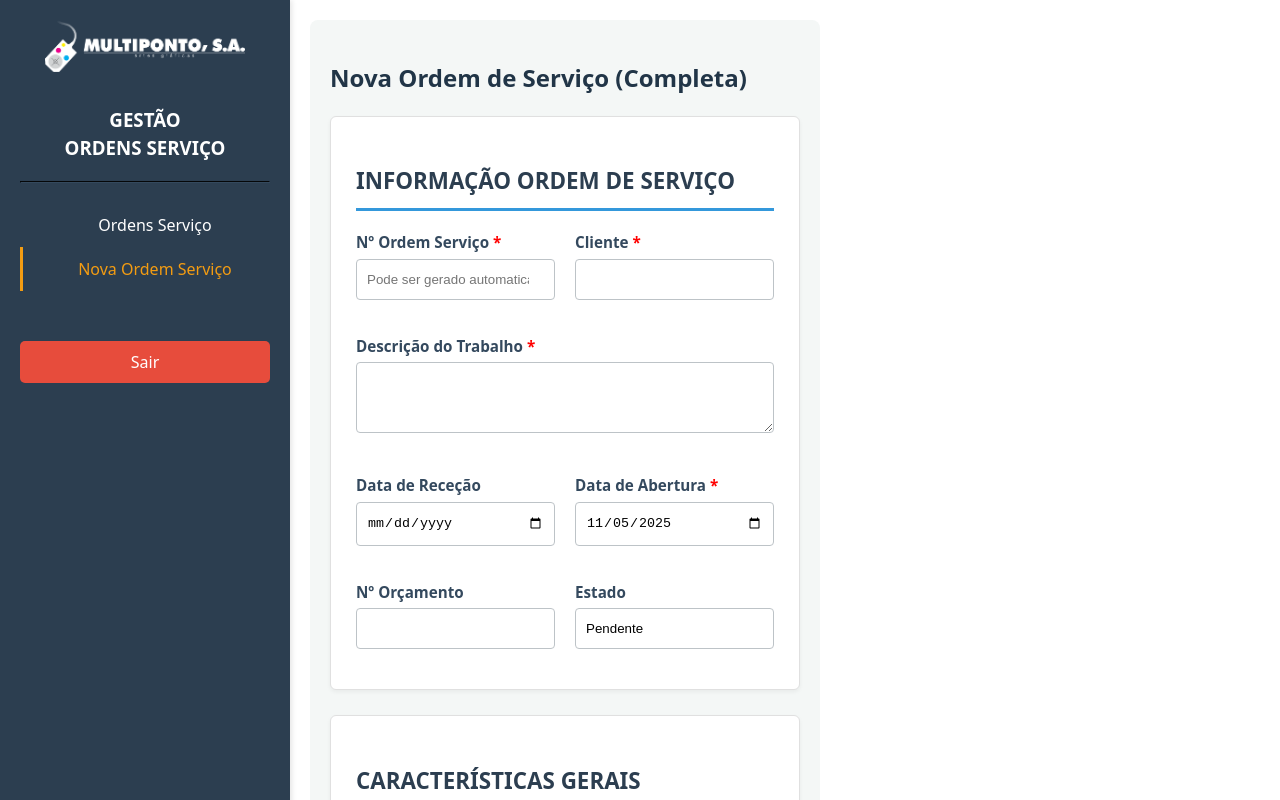
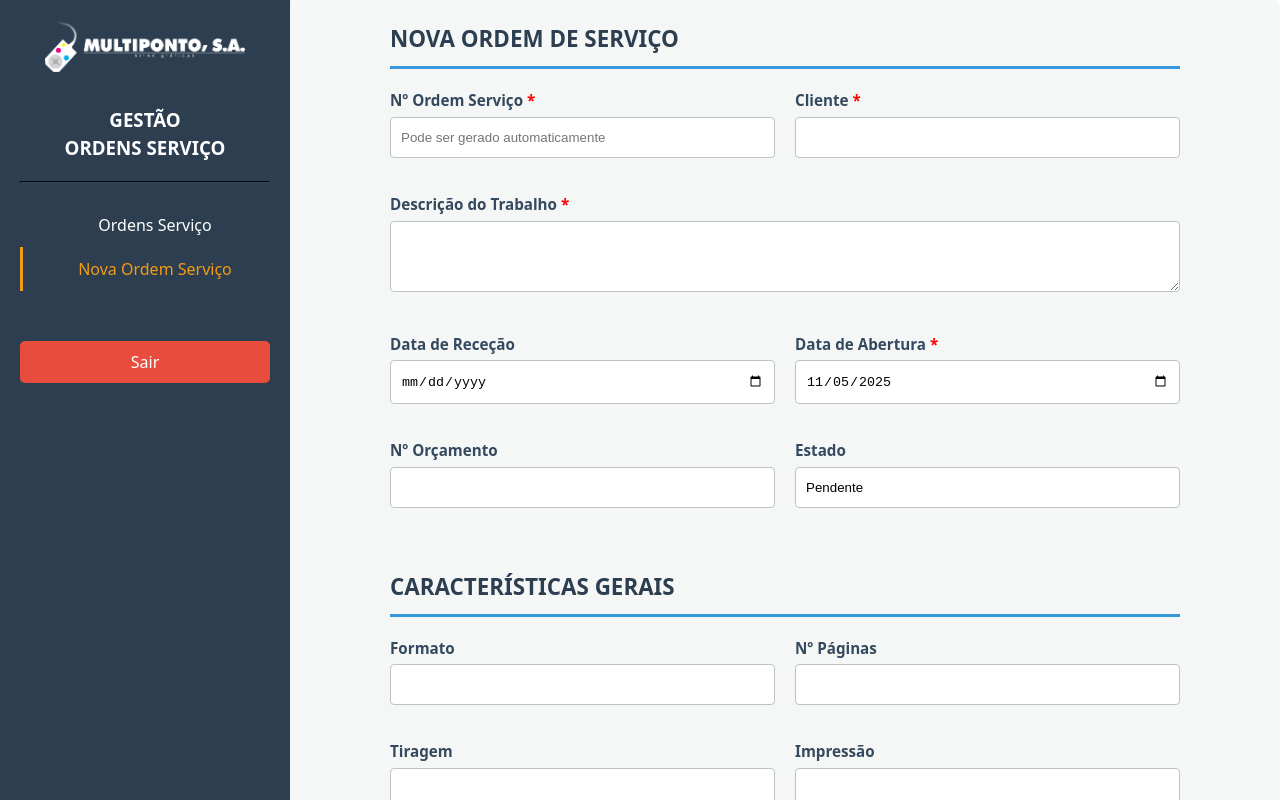
Before and after one commit to HelderOliveira77/crm-os-frontend, a React (Vite) app: page /dashboard/os/nova in a window 1280 px wide. Shown: the top 800 px of the page. Built offline with nearby package versions, Linux system fonts and the light colour scheme; sample sign-in values are in the browser's storage.

Commit message:
Atualizações FRONTEND 07112025

```diff
--- a/src/pages/Dashboard.jsx
+++ b/src/pages/Dashboard.jsx
@@ -7,27 +7,29 @@ import SideBar from '../components/SideBar'; // A nova SideBar
 const layoutStyles = {
   display: 'flex',
   minHeight: '100vh',
+  width: '100vw',
 };
 
 const contentStyles = {
   flexGrow: 1,
-  padding: '20px',
+  padding: '0',
+};
+
+const outletWrapperStyles = {
+  padding: '0px', // Aplica o espaçamento de 20px em volta do conteúdo
 };
 
 function Dashboard() {
-  // Nota: O logout e navigate foram movidos para a SideBar
-
   return (
     <div style={layoutStyles}>
 
-      {/* 1. Barra Lateral */}
       <SideBar />
 
-      {/* 2. Conteúdo Principal */}
       <main style={contentStyles}>
-
-        {/* O Outlet renderiza o componente da sub-rota ativa (ex: Clientes, OS) */}
-        <Outlet />
+        {/* ENVOLVA O OUTLET NUM DIV COM ESPAÇAMENTO */}
+        <div style={outletWrapperStyles}>
+             <Outlet />
+        </div>
 
       </main>
     </div>
--- a/src/pages/NovaOS.jsx
+++ b/src/pages/NovaOS.jsx
@@ -125,13 +125,13 @@ function NovaOS() {
 
     return (
         <div style={styles.container}>
-            <h2>Nova Ordem de Serviço (Completa)</h2>
+            {/* <h2>Nova Ordem de Serviço</h2> */}
             {message && (<div style={message.type === 'error' ? styles.errorBox : styles.successBox}>{message.text}</div>)}
 
             <form onSubmit={handleSubmit} style={styles.form}>
 
 {/* 1. INFORMAÇÃO ORDEM DE SERVIÇO */}
-<Section title="INFORMAÇÃO ORDEM DE SERVIÇO">
+<Section title="NOVA ORDEM DE SERVIÇO">
 <FormInput label="Nº Ordem Serviço" name="num_o_s" value={formData.num_o_s} onChange={handleChange} type="number" placeholder="Pode ser gerado automaticamente" required />
 
 <FormInput label="Cliente" name="cliente" value={formData.cliente} onChange={handleChange} required />
@@ -282,7 +282,7 @@ const FormInput = ({ label, name, value, onChange, type = 'text', required = fal
 
 const styles = {
     container: {
-        padding: '20px',
+        padding: '0px 100px',
         width: '100%',     // Ocupa 100% da largura do contentor pai (a área branca)
         maxWidth: '100%',  // Garante que não é limitado por um max-width antigo
         margin: '0 auto',  // Mantém centrado (embora com 100% de largura, não é estritamente necessário)
@@ -293,15 +293,15 @@ const styles = {
     form: {
         display: 'flex',
         flexDirection: 'column',
-        gap: '25px'
+        gap: '25px' ,
     },
-    section: {
-        padding: '25px',
-        border: '1px solid #e0e0e0',
-        borderRadius: '6px',
-        backgroundColor: '#fff',
-        boxShadow: '0 2px 4px rgba(0,0,0,0.05)',
-    },
+    // section: {
+    //     padding: '25px',
+    //     border: '1px solid #e0e0e0',
+    //     borderRadius: '6px',
+    //     backgroundColor: '#fff',
+    //     boxShadow: '0 2px 4px rgba(0,0,0,0.05)',
+    // },
     sectionTitle: {
         borderBottom: '3px solid #3498db',
         paddingBottom: '10px',
```
